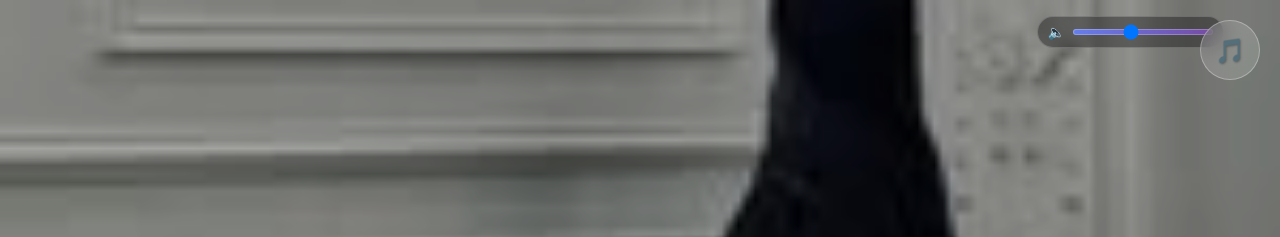
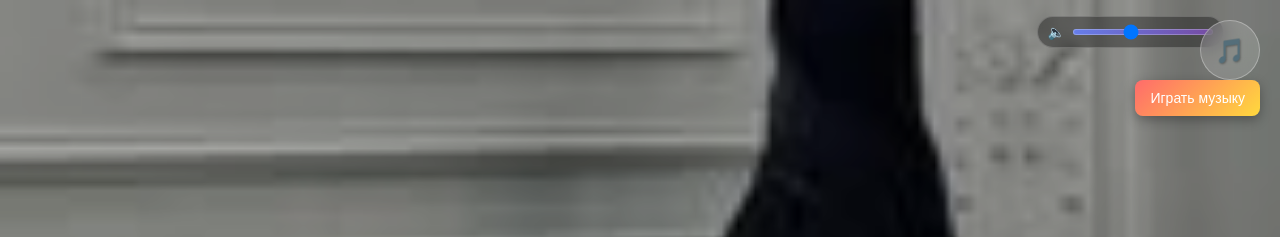
Before and after one commit to dastanbatyrkhan423/ozod, a plain HTML site: page index.html in a window 1280 px wide. Shown: the top 237 px of the page. Drawn offline with Linux system fonts and the light colour scheme.

Commit message:
Update index.html45

```diff
--- a/index.html
+++ b/index.html
@@ -742,6 +742,8 @@
 <body>
     <!-- Музыкальная кнопка -->
     <div class="music-control" id="musicControl" title="Включить/выключить музыку">🎵</div>
+    <!-- Дополнительная кнопка для тестирования -->
+    <button onclick="playMusic()" type="button" style="position: fixed; top: 80px; right: 20px; z-index: 1200; padding: 10px 15px; background: linear-gradient(135deg, #ff6b6b, #ffd93d); color: white; border: none; border-radius: 8px; font-size: 14px; cursor: pointer; box-shadow: 0 4px 12px rgba(0,0,0,0.3);">Играть музыку</button>
     <!-- Ползунок громкости -->
     <div id="volumeWrapper" style="position: fixed; top: 16px; right: 56px; z-index: 1200; display: flex; align-items: center; gap: 8px; background: rgba(0,0,0,0.35); padding: 6px 10px; border-radius: 999px; backdrop-filter: blur(6px); border: 1px solid rgba(255,255,255,0.2);">
         <span style="color: #fff; font-size: 14px; user-select: none;">🔈</span>
@@ -913,28 +915,51 @@
         let audioInitialized = false;
 
         function playMusic() {
+            console.log('playMusic вызвана');
+
+            const audio = document.getElementById('myAudio');
+            if (!audio) {
+                console.log('Аудио элемент не найден');
+                return;
+            }
+
             // Инициализация для iOS
             if (!audioInitialized) {
-                const audio = document.getElementById('myAudio');
-                audio.load(); // Перезагружаем аудио
+                console.log('Инициализация аудио для iOS');
+                audio.load();
+                audio.muted = false;
+                audio.volume = 0.5;
                 audioInitialized = true;
             }
 
-            const audio = document.getElementById('myAudio');
+            // Для iOS требуется пользовательское взаимодействие
+            audio.currentTime = 0;
 
-            // Попытка воспроизведения
             const playPromise = audio.play();
 
             if (playPromise !== undefined) {
                 playPromise
                     .then(() => {
-                        console.log('Музыка играет');
+                        console.log('✅ Музыка успешно запущена');
+                        isPlaying = true;
                     })
                     .catch(error => {
-                        console.log('Ошибка:', error);
-                        // Повторная попытка через 100мс
-                        setTimeout(() => audio.play(), 100);
+                        console.log('❌ Ошибка воспроизведения:', error.message);
+
+                        // Дополнительные попытки для iOS
+                        setTimeout(() => {
+                            console.log('Повторная попытка...');
+                            audio.play().then(() => {
+                                console.log('✅ Повторная попытка успешна');
+                                isPlaying = true;
+                            }).catch(err => {
+                                console.log('❌ Повторная попытка неудачна:', err.message);
+                            });
+                        }, 100);
                     });
+            } else {
+                console.log('Play promise не поддерживается');
+                isPlaying = true;
             }
         }
 
```
